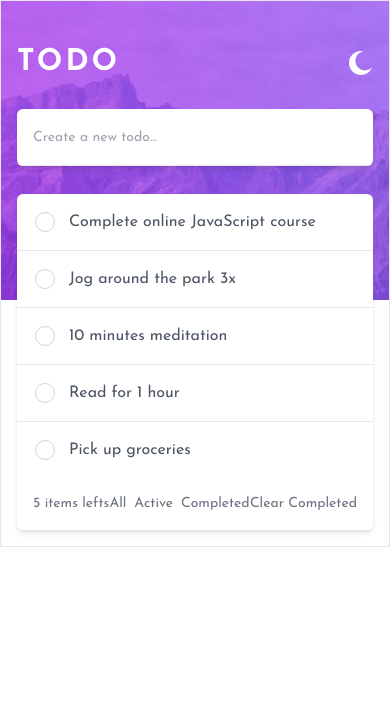
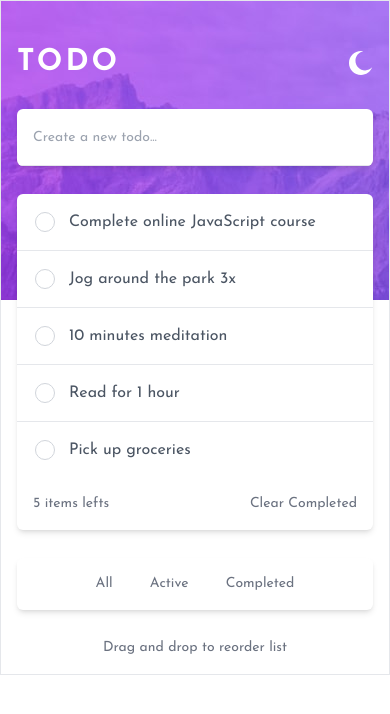
Before and after one commit to VectorGits/Todo-App-2.0, a React (Vite) app: page / in a window 390 px wide. Shown: the top 714 px of the page. Built offline with nearby package versions, Linux system fonts and the light colour scheme.

Commit message:
feat: enhance TodoCard layout with responsive buttons and drag-and-drop instruction

```diff
--- a/src/components/TodoCard.tsx
+++ b/src/components/TodoCard.tsx
@@ -65,7 +65,7 @@ const TodoCard = () => {
           {/* CARD FOOTER */}
           <div className="flex items-center justify-between p-4 text-sm text-gray-500 dark:text-gray-400">
             <span>{todos.length} items lefts</span>
-            <div className="space-x-2">
+            <div className="space-x-2 hidden md:block">
               <button className="hover:text-blue-500 dark:hover:text-blue-400">
                 All
               </button>
@@ -81,6 +81,22 @@ const TodoCard = () => {
             </button>
           </div>
         </div>
+        <div className="px-16 py-4 text-sm text-gray-500 dark:text-gray-400 bg-white dark:bg-gray-800 shadow-md rounded-md overflow-hidden my-7 md:hidden">
+          <div className="space-x-2 flex items-center justify-around">
+            <button className="hover:text-blue-500 dark:hover:text-blue-400">
+              All
+            </button>
+            <button className="hover:text-blue-500 dark:hover:text-blue-400">
+              Active
+            </button>
+            <button className="hover:text-blue-500 dark:hover:text-blue-400">
+              Completed
+            </button>
+          </div>
+        </div>
+        <div>
+          <p className="text-center text-sm text-gray-500 dark:text-gray-400">Drag and drop to reorder list</p>
+        </div>
       </div>
   );
 };
```
